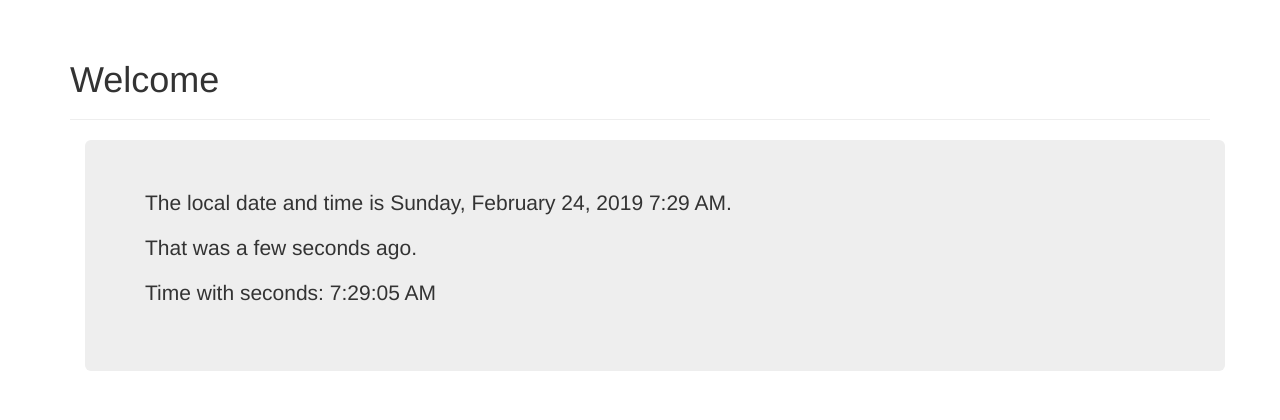
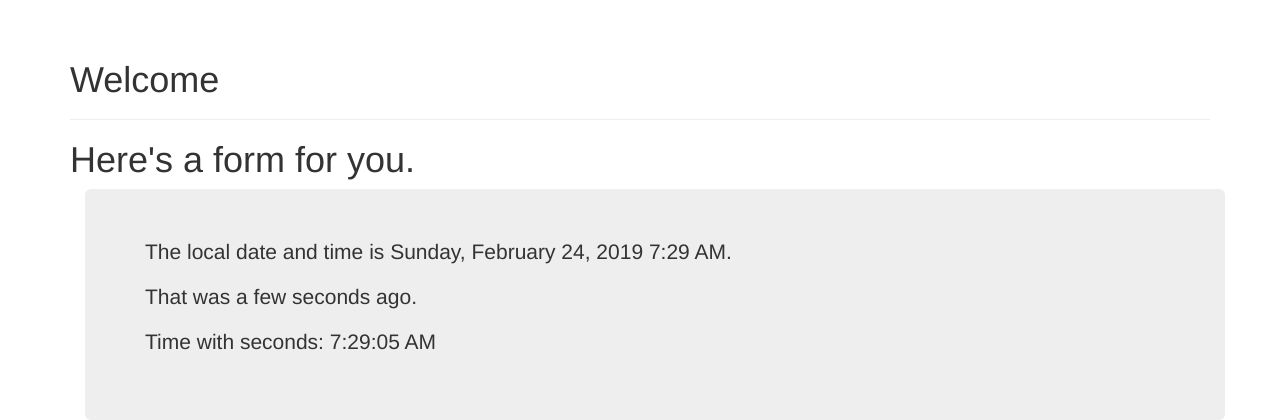
Before and after one commit to forestmonster/verbose-palm-tree, a Flask app: page / in a window 1280 px wide. Shown: the part 52-472 px from the top of the page. Run offline with Flask 2, Linux system fonts and the light colour scheme; some libraries are stand-ins or nearby versions.

Commit message:
Add a sentence introducing the form.

```diff
--- a/templates/index.html
+++ b/templates/index.html
@@ -1,8 +1,14 @@
 {% extends "base.html" %}
+{% import "bootstrap/wtf.html" as wtf %}
+
+{% block title %}Flasky{% endblock %}
 
 {% block page_content %}
     <div class="page-header">
       <h1>Welcome</h1>
+    </div>
+    <div class="page">
+        <h1>Here's a form for you.</h1>
     </div>
     <div class="container">
         <div class="jumbotron">
```
